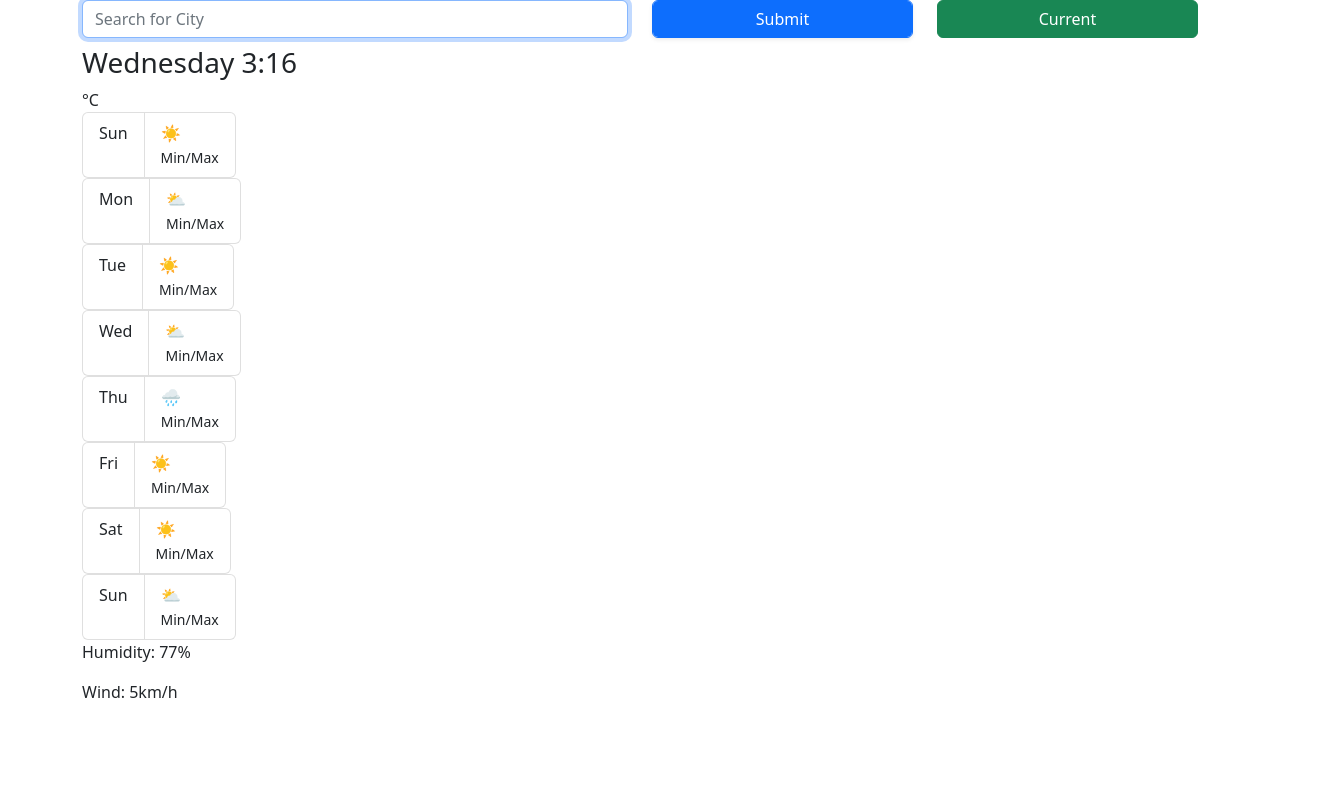
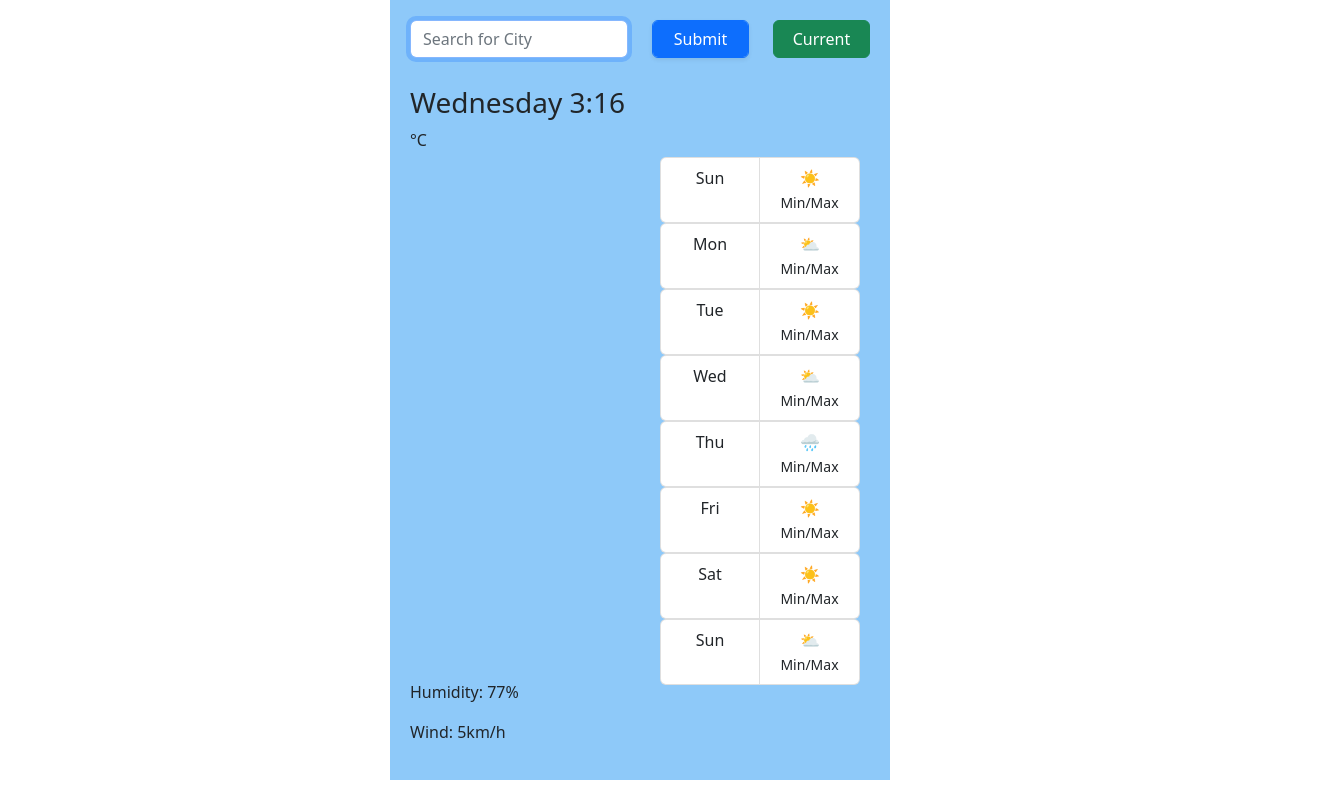
Before and after one commit to OlgaK1029/my-weather-app, a plain HTML site: page index.html in a window 1280 px wide. Shown: the whole page, 1320 px wide, since content can reach past the window. Drawn offline with nearby package versions, Linux system fonts and the light colour scheme; no server answers.

Commit message:
changed link

```diff
--- a/index.html
+++ b/index.html
@@ -4,7 +4,7 @@
 <head>
     <title>My Weather App</title>
     <meta charset="UTF-8" />
-    <link href="src/styles.css" />
+    <link rel="stylesheet" href="src/style.css" />
     <link href="https://cdn.jsdelivr.net/npm/bootstrap@5.2.2/dist/css/bootstrap.min.css" rel="stylesheet"
         integrity="sha384-Zenh87qX5JnK2Jl0vWa8Ck2rdkQ2Bzep5IDxbcnCeuOxjzrPF/et3URy9Bv1WTRi" crossorigin="anonymous" />
     <script src="https://cdn.jsdelivr.net/npm/axios@1.1.2/dist/axios.min.js"></script>
```
Also changed, not shown: package.json (deleted, +0 -15 lines), src/style.css (renamed from src/styles.css).
